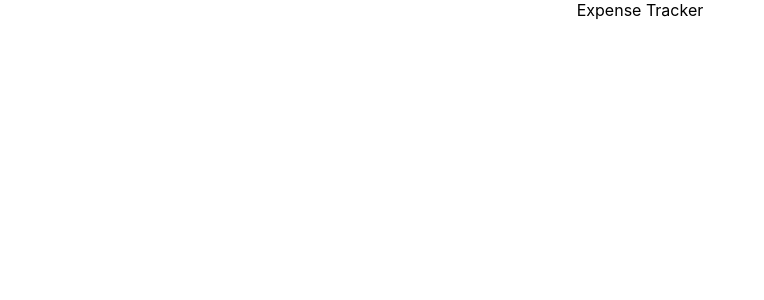
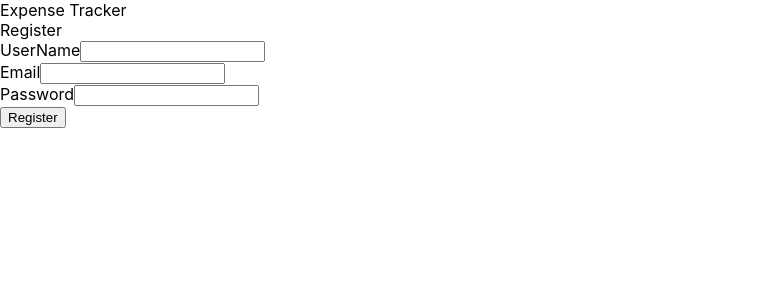
Before and after one commit to Shreyashingale/Expense-Tracker, a React (Create React App) app in the folder client/: page /register in a window 1280 px wide. Shown: the top 300 px of the page, without its empty margins (0-764 px from the left). Built offline with nearby package versions, Linux system fonts and the light colour scheme.

Commit message:
Registartion and login done both working with UI

```diff
--- a/client/package.json
+++ b/client/package.json
@@ -6,8 +6,10 @@
     "@testing-library/jest-dom": "^5.17.0",
     "@testing-library/react": "^13.4.0",
     "@testing-library/user-event": "^13.5.0",
+    "axios": "^1.6.0",
     "react": "^18.2.0",
     "react-dom": "^18.2.0",
+    "react-router-dom": "^6.17.0",
     "react-scripts": "5.0.1",
     "web-vitals": "^2.1.4"
   },
--- a/client/src/App.js
+++ b/client/src/App.js
@@ -1,9 +1,20 @@
 import './App.css';
+import Register from './components/Register';
+import Login from './components/Login';
+import { BrowserRouter as Router, Routes , Route } from 'react-router-dom';
 
 function App() {
   return (
-    <div className="App">
-        Expense Tracker
+    <div>
+      Expense Tracker
+
+
+      <Router>
+        <Routes>
+          <Route path="/register" element={<Register />} />
+          <Route path="/login" element={<Login />} />
+        </Routes>
+      </Router>
     </div>
   );
 }
--- /dev/null
+++ b/client/src/components/Login.js
@@ -0,0 +1,43 @@
+import React , {useState} from 'react'
+
+
+const Login = ()=>{
+
+    const [email , setEmail] = useState('');
+    const [password , setPassword] = useState('');
+    const loginUser = (e)=>{
+        e.preventDefault();
+        console.log("User Login button clicked");
+    }
+
+
+    const handleEmailChange = (e)=>{
+        setEmail(e.target.value);
+        console.log(e.target.value);
+    }
+
+    const handlePasswordChange = (e)=>{
+        setPassword(e.target.value);
+        console.log(e.target.value);
+    }
+    return (
+
+        <div>
+            Login
+
+            <form onSubmit={loginUser}>
+
+                <label >Email : </label>
+                <input type="email" onChange={handleEmailChange} />
+                <br />
+                <label>Password : </label>
+                <input type="password"  onChange={handlePasswordChange} />
+                <br />
+                <button type="submit" >Submit</button>
+            </form>
+        </div>
+    )
+}
+
+
+export default Login;
--- /dev/null
+++ b/client/src/components/Register.js
@@ -0,0 +1,47 @@
+import React , {useState}  from 'react'
+import axios from 'axios';
+const Register = () => {
+
+  const [userName , setUserName] = useState('');
+  const [email , setEmail] = useState('');
+  const [password , setPassword] = useState('');
+  const registerUser = (e)=>{
+    e.preventDefault();
+    console.log("User Registered");
+
+  }
+
+  const handleUserNameChange = (e)=>{
+    setUserName(e.target.value);
+    console.log(e.target.value);
+  }
+
+  const handleEmailChange = (e)=>{
+    setEmail(e.target.value);
+    console.log(e.target.value);
+  }
+
+  const handlePasswordChange = (e)=>{
+    setPassword(e.target.value);
+    console.log(e.target.value);
+  }
+  return (
+    <div>Register
+      <form onSubmit={registerUser}>
+      <label>UserName</label>
+      <input type="text" onChange={handleUserNameChange} />
+      <br />
+      <label>Email</label>
+      <input type="email" onChange={handleEmailChange} />
+      <br />
+      <label>Password</label>
+      <input type="password" onChange={handlePasswordChange} />
+      <br />
+      <button type="submit">Register</button>
+
+      </form>
+    </div>
+  )
+}
+
+export default Register
--- a/client/src/index.js
+++ b/client/src/index.js
@@ -2,8 +2,9 @@ import React from 'react';
 import ReactDOM from 'react-dom/client';
 import './index.css';
 import App from './App';
-
 const root = ReactDOM.createRoot(document.getElementById('root'));
 root.render(
     <App />
+
+
 );
```
Also changed, not shown: 1 other file (tests, documents, lock files or other folders).
